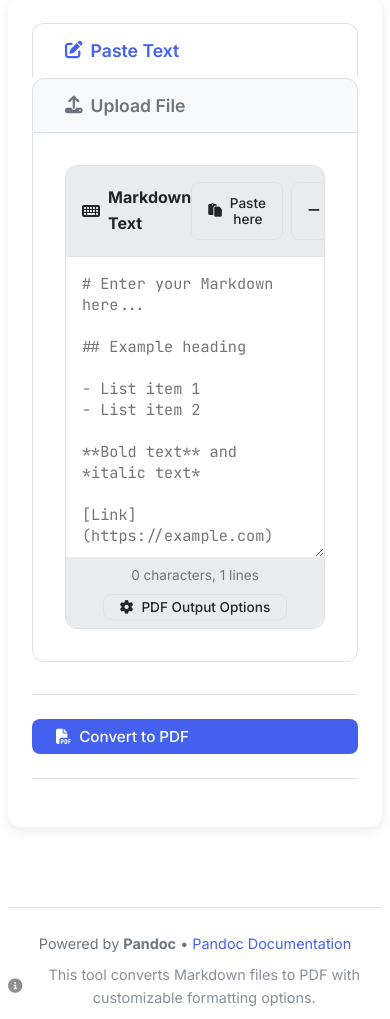
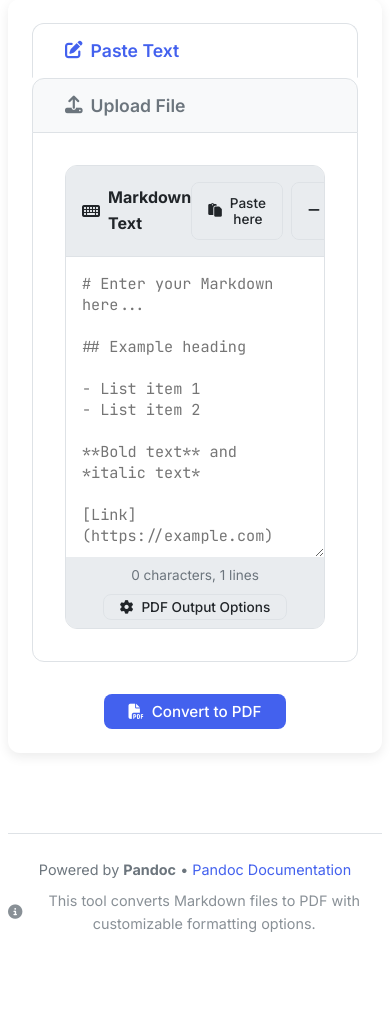
Before and after one commit to JohnXu22786/Markdown-to-PDF, a Flask app: page / in a window 390 px wide. Shown: the part 172-1191 px from the top of the page. After the commit the page ends 1104 px from the top, so only its background shows below. Run offline with Flask 3, Linux system fonts and the light colour scheme; some libraries are stand-ins or nearby versions.

Commit message:
refactor: Improve UI layout for conversion results
* Remove divider lines above and below Convert button
* Move Convert button to right side of the action bar
* Place "Conversion Successful!" message and check icon on left side, same line as Convert button
* Position Download and Open buttons to the left of Convert button
* Remove "Your PDF is ready for download" text
* Add responsive design improvements for mobile devices

Co-Authored-By: Claude Opus 4.6 <noreply@anthropic.com>

```diff
--- a/static/css/style.css
+++ b/static/css/style.css
@@ -571,16 +571,25 @@ body {
 /* Action Buttons */
 .action-buttons {
     display: flex;
-    justify-content: center;
+    justify-content: space-between;
+    align-items: center;
     margin-top: var(--spacing-xl);
-    padding-top: var(--spacing-lg);
-    border-top: 1px solid var(--border-color);
+}
+
+.action-buttons-group {
+    display: flex;
+    align-items: center;
+    gap: var(--spacing-md);
+}
+
+#result-area {
+    display: flex;
+    align-items: center;
 }
 
 /* Result Area */
 .result-area,
 .error-area {
-    margin-top: var(--spacing-xl);
     animation: fadeIn 0.5s ease;
 }
 
@@ -597,31 +606,39 @@ body {
 .error-header {
     display: flex;
     align-items: center;
-    justify-content: center;
     gap: var(--spacing-sm);
-    margin-bottom: var(--spacing-md);
+    margin: 0;
 }
 
 .result-header h4,
 .error-header h4 {
     color: var(--text-primary);
+    margin: 0;
+    font-size: 1rem;
 }
 
 .success {
     color: var(--color-success);
-    font-size: 2rem;
+    font-size: 1.2rem;
 }
 
 .error {
     color: var(--color-error);
-    font-size: 2rem;
+    font-size: 1.2rem;
 }
 
 .result-actions {
     display: flex;
+    align-items: center;
     gap: var(--spacing-md);
-    justify-content: center;
-    margin-top: var(--spacing-lg);
+}
+
+.error-area {
+    margin-top: var(--spacing-xl);
+}
+
+.error-card {
+    margin-top: var(--spacing-xl);
 }
 
 /* Loading Overlay */
@@ -702,6 +719,19 @@ body {
     .action-buttons {
         flex-direction: column;
         gap: var(--spacing-md);
+        align-items: stretch;
+    }
+
+    #result-area {
+        justify-content: center;
+        text-align: center;
+    }
+
+    .action-buttons-group {
+        display: flex;
+        flex-direction: column;
+        gap: var(--spacing-md);
+        align-items: center;
     }
 
     .text-stats {
--- a/static/js/main.js
+++ b/static/js/main.js
@@ -29,6 +29,7 @@ class MarkdownToPDFConverter {
             this.resetConfigBtn = document.getElementById('reset-config');
             this.presetsSelect = document.getElementById('presets');
             this.resultArea = document.getElementById('result-area');
+            this.resultActions = document.getElementById('result-actions');
             this.errorArea = document.getElementById('error-area');
             this.downloadLink = document.getElementById('download-link');
             this.openLink = document.getElementById('open-link');
@@ -905,6 +906,7 @@ $$
     showResult(downloadUrl) {
         this.downloadLink.href = downloadUrl;
         this.resultArea.classList.remove('hidden');
+        this.resultActions.classList.remove('hidden');
         this.errorArea.classList.add('hidden');
 
         // Extract filename from download URL for open functionality
@@ -941,6 +943,7 @@ $$
         document.getElementById('error-message').textContent = message;
         this.errorArea.classList.remove('hidden');
         this.resultArea.classList.add('hidden');
+        this.resultActions.classList.add('hidden');
     }
 
 
@@ -951,6 +954,7 @@ $$
 
     resetConversion() {
         this.resultArea.classList.add('hidden');
+        this.resultActions.classList.add('hidden');
         this.clearFile();
         this.markdownText.value = '';
         this.updateTextStats();
--- a/templates/index.html
+++ b/templates/index.html
@@ -84,25 +84,19 @@ print('Code block')
         </div>
     </div>
 
-    <!-- Action buttons -->
+    <!-- Action buttons and result area -->
     <div class="action-buttons">
-        <button class="btn btn-primary" id="convert-btn">
-            <i class="fas fa-file-pdf"></i> Convert to PDF
-        </button>
-    </div>
-
-    <!-- Result divider -->
-    <div class="result-divider"></div>
-
-    <!-- Result area (hidden by default) -->
-    <div id="result-area" class="result-area hidden">
-        <div class="result-card">
+        <!-- Success message (hidden by default) -->
+        <div id="result-area" class="result-area hidden">
             <div class="result-header">
                 <i class="fas fa-check-circle success"></i>
                 <h4>Conversion Successful!</h4>
             </div>
-            <p>Your PDF is ready for download.</p>
-            <div class="result-actions">
+        </div>
+        <!-- Buttons group (always right-aligned) -->
+        <div class="action-buttons-group">
+            <!-- Download and Open buttons (hidden by default) -->
+            <div class="result-actions hidden" id="result-actions">
                 <a id="download-link" class="btn btn-success" href="#" target="_blank">
                     <i class="fas fa-download"></i> Download
                 </a>
@@ -110,6 +104,10 @@ print('Code block')
                     <i class="fas fa-external-link-alt"></i> Open
                 </button>
             </div>
+            <!-- Convert button -->
+            <button class="btn btn-primary" id="convert-btn">
+                <i class="fas fa-file-pdf"></i> Convert to PDF
+            </button>
         </div>
     </div>
 
```
